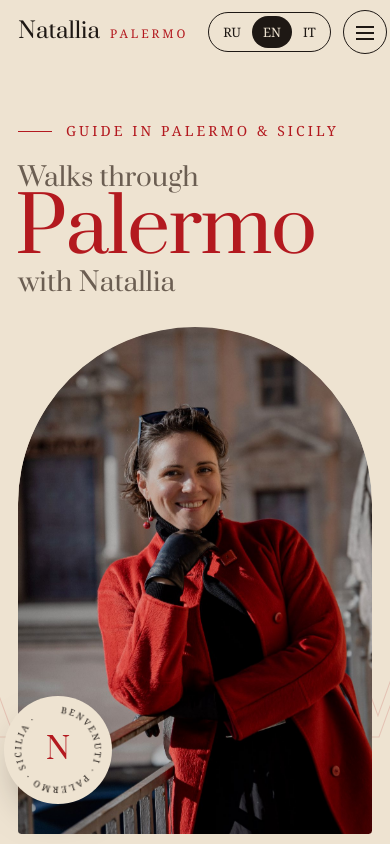
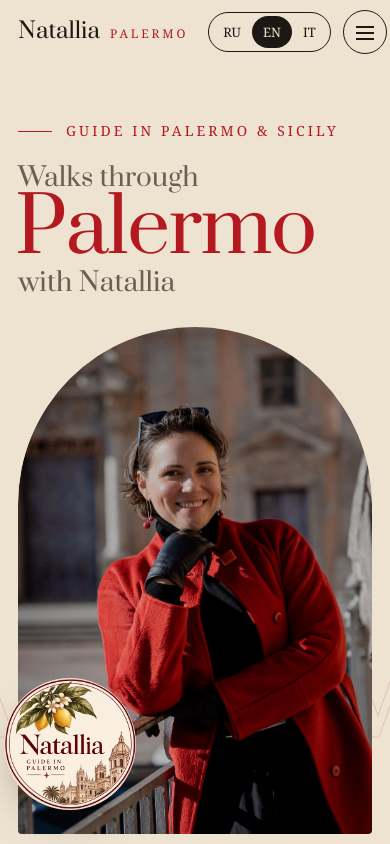
Before and after one commit to Yotonick/italy-gid, a plain HTML site: page site/index.html in a window 390 px wide. Shown: the top 844 px of the page. Drawn offline with Linux system fonts and the light colour scheme; no server answers; a web font is replaced by a local one.

Commit message:
Hero: Natallia logo instead of the spinning badge
Co-Authored-By: Claude Opus 5.5 <noreply@anthropic.com>
Claude-Session: https://claude.ai/code/session_01DGGXxCfJfK1hx819AQtxBq

```diff
--- a/site/index.html
+++ b/site/index.html
@@ -124,10 +124,8 @@ body.menu-open{overflow:hidden}
 @keyframes unveil{from{clip-path:inset(100% 0 0 0 round 999px 999px 18px 18px)}to{clip-path:inset(0 0 0 0 round 999px 999px 18px 18px)}}
 @keyframes zoom{to{transform:scale(1.02)}}
 .hero-photo::before{content:"";position:absolute;inset:-14px;border:1px solid var(--red);border-radius:999px 999px 26px 26px;z-index:-1;opacity:.45;pointer-events:none}
-.badge{position:absolute;left:-46px;bottom:60px;width:132px;height:132px;border-radius:50%;background:var(--stone);display:grid;place-items:center;box-shadow:0 18px 40px -18px rgba(30,24,20,.5);animation:pop .9s 1.1s var(--ease) both}
-.badge svg{position:absolute;inset:8px;width:calc(100% - 16px);height:calc(100% - 16px);animation:spin 26s linear infinite}
-.badge text{font-family:var(--f-label);font-size:12.6px;letter-spacing:3.2px;fill:var(--ink);text-transform:uppercase}
-.badge i{font-style:normal;font-family:var(--f-display);font-size:30px;color:var(--red)}
+.badge{position:absolute;left:-56px;bottom:50px;width:176px;height:176px;border-radius:50%;background:var(--stone);display:grid;place-items:center;box-shadow:0 18px 40px -18px rgba(30,24,20,.5);animation:pop .9s 1.1s var(--ease) both}
+.badge picture,.badge img{display:block;width:100%;height:100%;object-fit:contain}
 @keyframes spin{to{transform:rotate(360deg)}}
 @keyframes pop{from{transform:scale(.4);opacity:0}}
 .fade-up{animation:fadeUp 1s var(--ease) both}
@@ -422,8 +420,7 @@ footer .wrap{display:flex;justify-content:space-between;gap:16px;flex-wrap:wrap}
   .hero{padding-top:100px}
   .hero .wrap{grid-template-columns:minmax(0,1fr);grid-template-areas:"head" "photo" "cta"}
   .hero-photo{justify-self:center;max-width:400px;margin-top:30px}
-  .badge{left:-14px;bottom:30px;width:108px;height:108px}
-  .badge text{font-size:11.5px;letter-spacing:2.6px}
+  .badge{left:-14px;bottom:24px;width:132px;height:132px}
   .tour,.tour.alt,.near,.near.alt{grid-template-columns:1fr}
   .near.alt .near-gal{order:0}
   .near-gal{position:static}
@@ -549,10 +546,7 @@ footer .wrap{display:flex;justify-content:space-between;gap:16px;flex-wrap:wrap}
 
     <figure class="hero-photo">
       <div class="arch"><img id="heroImg" src="img/hero.jpg" alt="Наталья, гид в Палермо" data-i18n-alt="alt_hero" width="1133" height="1700" fetchpriority="high"></div>
-      <div class="badge" aria-hidden="true">
-        <svg viewBox="0 0 120 120"><defs><path id="circ" d="M60,60 m-48,0 a48,48 0 1,1 96,0 a48,48 0 1,1 -96,0"/></defs><text><textPath href="#circ">Benvenuti · Palermo · Sicilia ·</textPath></text></svg>
-        <i>N</i>
-      </div>
+      <div class="badge"><picture><source srcset="img/logo.webp" type="image/webp"><img src="img/logo.png" alt="Natallia · Guide in Palermo" width="420" height="411"></picture></div>
     </figure>
 
     <div class="hero-cta fade-up" style="animation-delay:.9s">
```
Also changed, not shown: site/img/logo.png (added), site/img/logo.webp (added).
